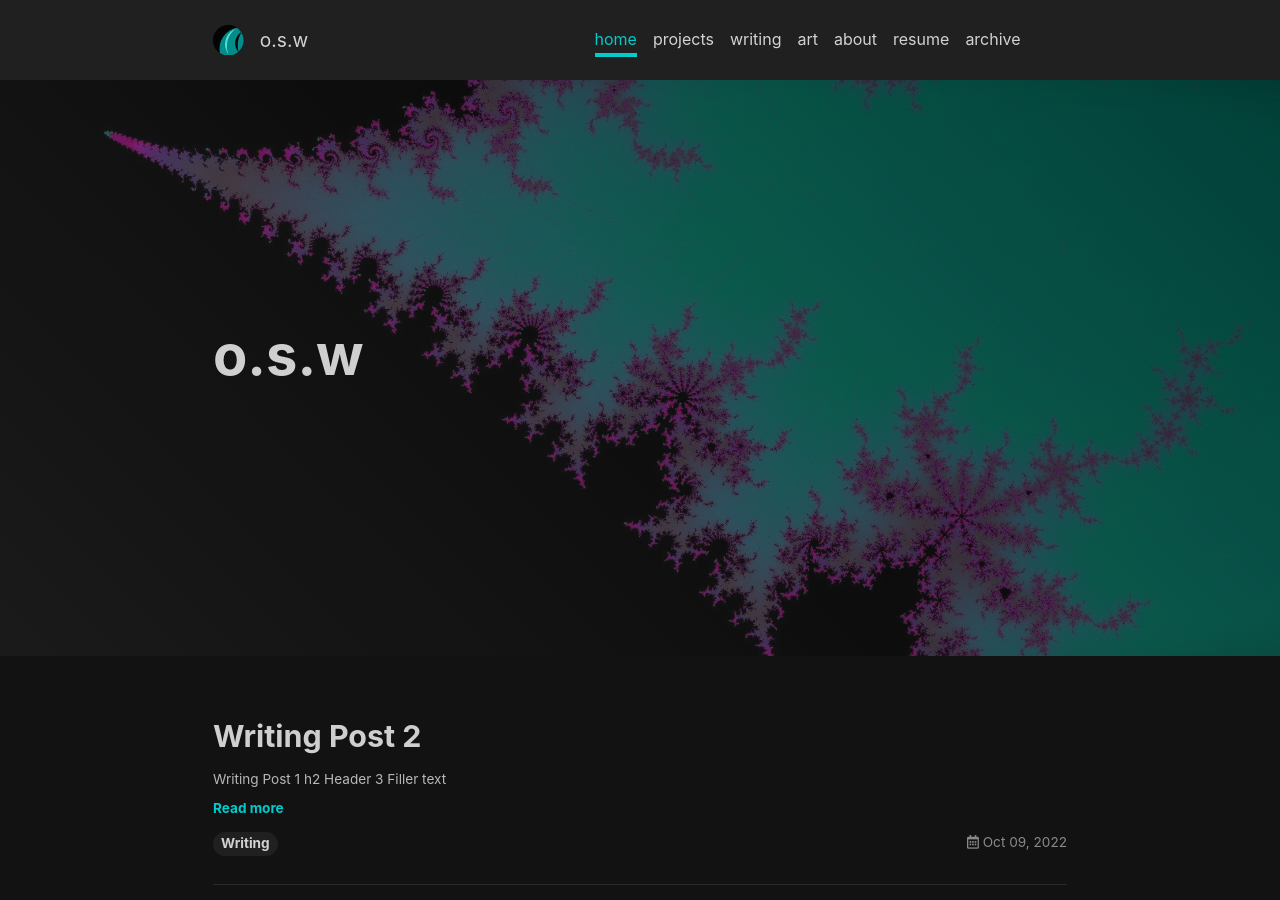
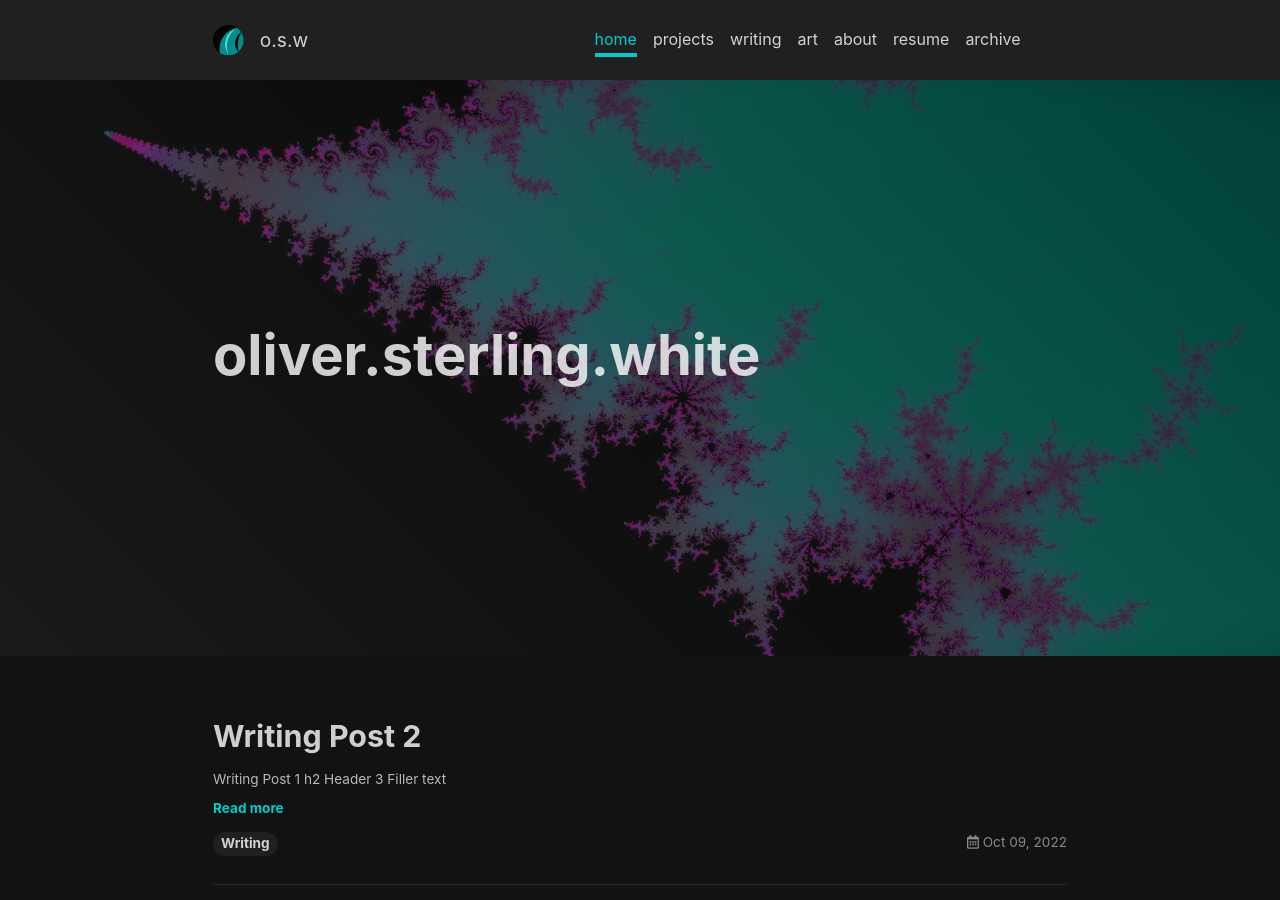
Before and after one commit to oliwhi/oliver_white, a Jekyll site: the page built from index.html, in a window 1280 px wide and 900 px high. Built offline with Jekyll 4.4.1, drawn with Linux system fonts in a browser that asks for light colours; nearby versions of some CDN libraries; the list of posts is cut into pages by our own code.

Commit message:
updated home.html layout

```diff
--- a/_layouts/home.html
+++ b/_layouts/home.html
@@ -33,11 +33,10 @@
   show_readmore: true
   show_info: true
 ---
+{{ content }}
 <div class="layout--home">
   {%- include paginator.html -%}
 </div>
 <script>
   {%- include scripts/home.js -%}
 </script>
-
-{{ content }}
--- a/index.html
+++ b/index.html
@@ -1,6 +1,6 @@
 ---
 layout: home
-title: o.s.w
+title: oliver.sterling.white
 article_header:
   type: overlay
   theme: dark
```
